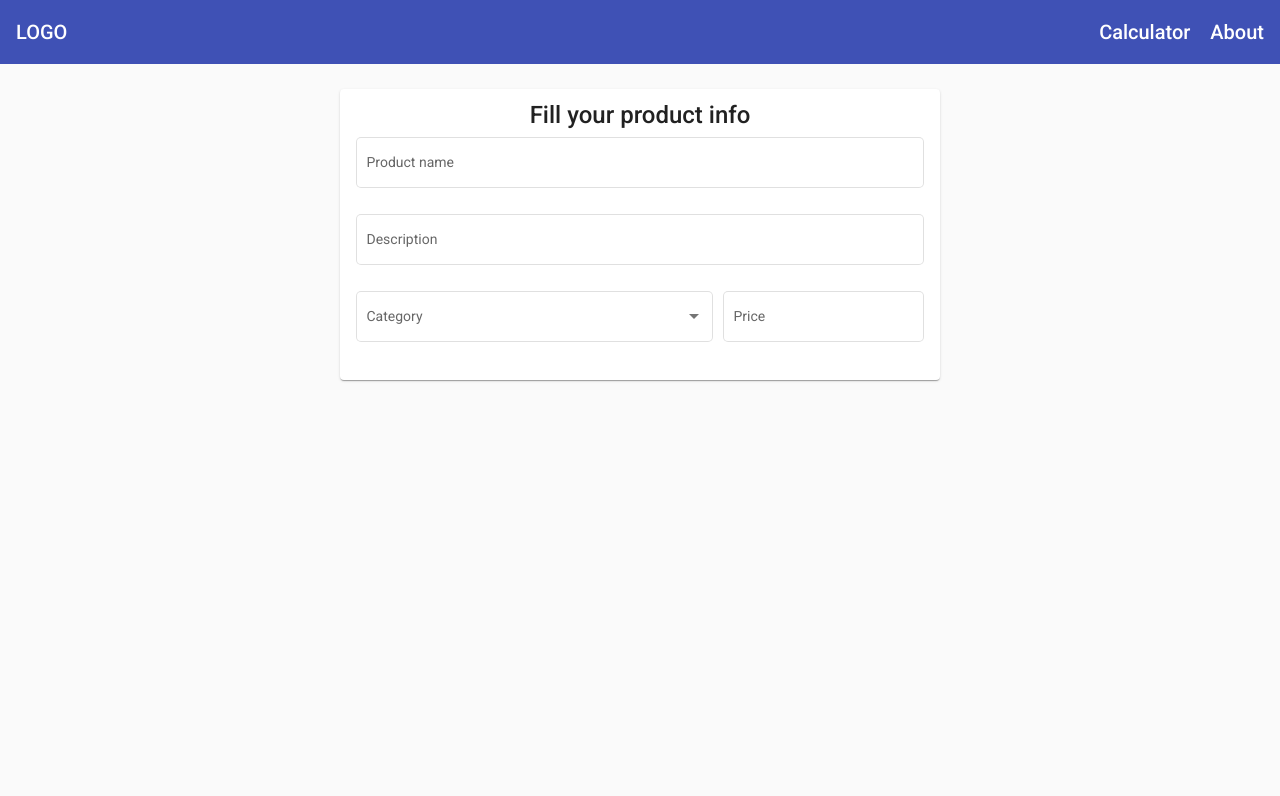
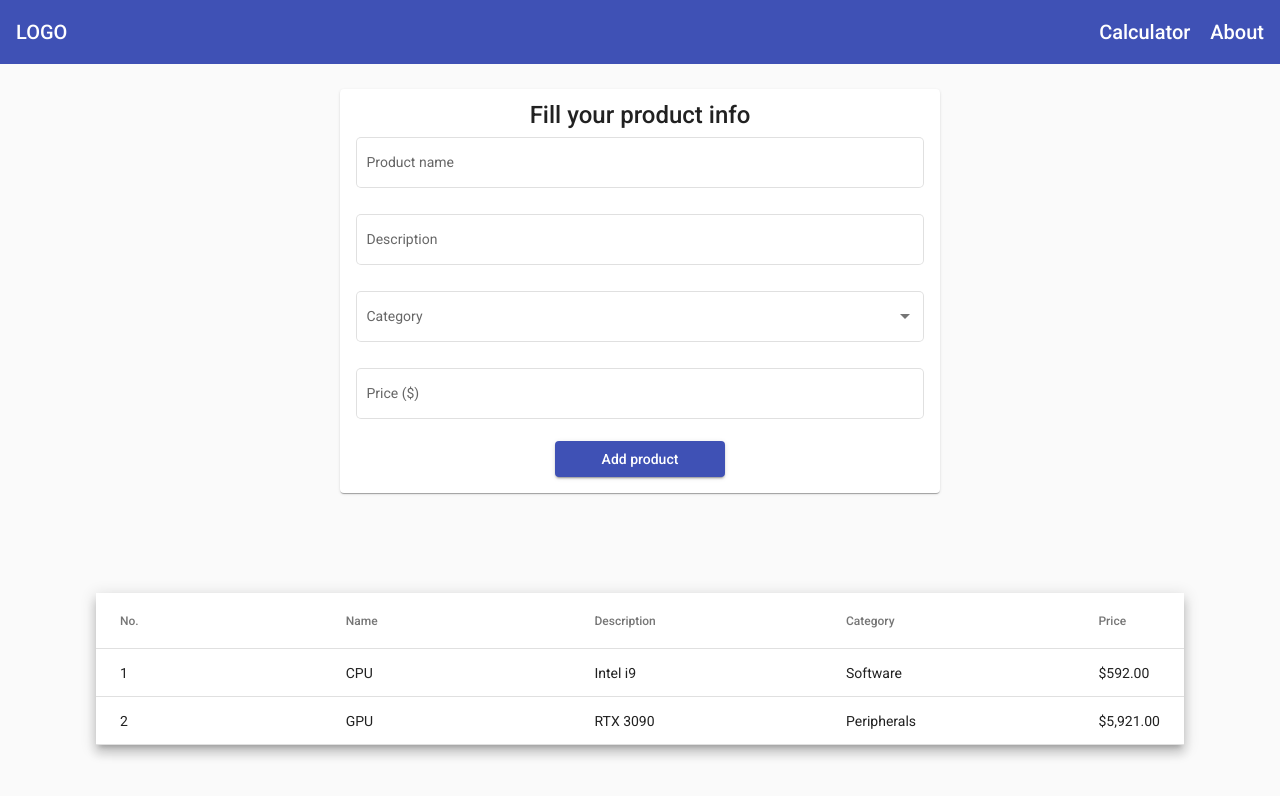
Before and after one commit to RafalSeifert/PC-Hardware-Calculator, an Angular app: page /calculator in a window 1280 px wide. Shown: the top 796 px of the page. Built offline with nearby package versions, Linux system fonts and the light colour scheme.

Commit message:
Add data table layout

```diff
--- a/src/app/calculator/components/form/form.component.html
+++ b/src/app/calculator/components/form/form.component.html
@@ -8,20 +8,19 @@
     <mat-label>Description</mat-label>
     <input matInput />
   </mat-form-field>
-  <div fxLayoutAlign="space-between" fxLayoutGap="10px">
-    <mat-form-field fxFlex="75" appearance="outline">
+  <mat-form-field appearance="outline">
     <mat-label>Category</mat-label>
     <mat-select placeholder="Category">
-        <mat-option value="Computer components">Computer components</mat-option>
-        <mat-option value="Peripherals">Peripherals</mat-option>
-        <mat-option value="Software">Software</mat-option>
-        <mat-option value="Other">Other</mat-option>
+      <mat-option *ngFor="let category of categories" [value]="category">{{
+        category
+      }}</mat-option>
     </mat-select>
   </mat-form-field>
   <mat-form-field fxFlex appearance="outline">
-      <mat-label>Price</mat-label>
+    <mat-label>Price ($)</mat-label>
     <input matInput type="number" />
   </mat-form-field>
+  <div fxLayoutAlign="center">
+    <button mat-raised-button color="primary" fxFlex="30">Add product</button>
   </div>
-  <div fxLayoutAlign="center"></div>
 </mat-card>
--- a/src/app/calculator/components/form/form.component.ts
+++ b/src/app/calculator/components/form/form.component.ts
@@ -1,8 +1,16 @@
 import { Component } from '@angular/core';
+import { BehaviorSubject } from 'rxjs';
 
 @Component({
   selector: 'app-calculator-form',
   templateUrl: './form.component.html',
   styleUrls: ['./form.component.css'],
 })
-export class FormComponent {}
+export class FormComponent {
+  categories: string[] = [
+    'Computer components',
+    'Peripherals',
+    'Software',
+    'Other',
+  ];
+}
--- a/src/app/calculator/components/table/table.component.css
+++ b/src/app/calculator/components/table/table.component.css
@@ -0,0 +1,10 @@
+:host {
+  display: block;
+  margin: 100px auto;
+
+  width: min(85%, 1100px);
+}
+
+td, th {
+  width: 25%;
+}
--- a/src/app/calculator/components/table/table.component.html
+++ b/src/app/calculator/components/table/table.component.html
@@ -0,0 +1,49 @@
+<table
+  mat-table
+  #table
+  [dataSource]="products"
+  class="mat-elevation-z8"
+  cdkDropList
+  [cdkDropListData]="products"
+  (cdkDropListDropped)="dropTable($event)"
+>
+  <!-- Position Column -->
+  <ng-container matColumnDef="id">
+    <th mat-header-cell *matHeaderCellDef>No.</th>
+    <td mat-cell *matCellDef="let element">
+      <mat-icon cdkDragHandle>{{ element.id }}</mat-icon>
+    </td>
+  </ng-container>
+
+  <!-- Name Column -->
+  <ng-container matColumnDef="name">
+    <th mat-header-cell *matHeaderCellDef>Name</th>
+    <td mat-cell *matCellDef="let element">{{ element.name }}</td>
+  </ng-container>
+
+  <!-- Description Column -->
+  <ng-container matColumnDef="description">
+    <th mat-header-cell *matHeaderCellDef>Description</th>
+    <td mat-cell *matCellDef="let element">{{ element.description }}</td>
+  </ng-container>
+
+  <!-- Category Column -->
+  <ng-container matColumnDef="category">
+    <th mat-header-cell *matHeaderCellDef>Category</th>
+    <td mat-cell *matCellDef="let element">{{ element.category }}</td>
+  </ng-container>
+
+  <!-- Price Column -->
+  <ng-container matColumnDef="price">
+    <th mat-header-cell *matHeaderCellDef>Price</th>
+    <td mat-cell *matCellDef="let element">{{ element.price | currency }}</td>
+  </ng-container>
+
+  <tr mat-header-row *matHeaderRowDef="displayedColumns"></tr>
+  <tr
+    mat-row
+    *matRowDef="let row; columns: displayedColumns"
+    cdkDrag
+    [cdkDragData]="row"
+  ></tr>
+</table>
--- a/src/app/calculator/components/table/table.component.ts
+++ b/src/app/calculator/components/table/table.component.ts
@@ -1,8 +1,33 @@
-import { Component } from '@angular/core';
-
+import { Component, ViewChild } from '@angular/core';
+import { CdkDragDrop, moveItemInArray } from '@angular/cdk/drag-drop';
+import { MatTable } from '@angular/material/table';
+import { ProductInterface } from 'src/app/calculator/types/product.interface';
+import { CalculatorService } from 'src/app/calculator/services/calculator.service';
 @Component({
   selector: 'app-calculator-table',
   templateUrl: './table.component.html',
   styleUrls: ['./table.component.css'],
 })
-export class TableComponent {}
+export class TableComponent {
+  @ViewChild('table') table!: MatTable<ProductInterface>;
+  displayedColumns: string[] = [
+    'id',
+    'name',
+    'description',
+    'category',
+    'price',
+  ];
+  products: ProductInterface[];
+
+  constructor(private calculatorService: CalculatorService) {
+    // Getting product's list from CalculatorService
+    this.products = this.calculatorService.getProducts();
+  }
+
+  // Drag&Drop Method
+  dropTable(event: CdkDragDrop<ProductInterface[]>) {
+    const prevIndex = this.products.findIndex((d) => d === event.item.data);
+    moveItemInArray(this.products, prevIndex, event.currentIndex);
+    this.table.renderRows();
+  }
+}
--- /dev/null
+++ b/src/app/calculator/services/calculator.service.ts
@@ -0,0 +1,29 @@
+import { Injectable } from '@angular/core';
+import { ProductInterface } from 'src/app/calculator/types/product.interface';
+
+@Injectable({
+  providedIn: 'root',
+})
+export class CalculatorService {
+  products: ProductInterface[] = [
+    {
+      id: '1',
+      name: 'CPU',
+      description: 'Intel i9',
+      category: 'Software',
+      price: 592,
+    },
+    {
+      id: '2',
+      name: 'GPU',
+      description: 'RTX 3090',
+      category: 'Peripherals',
+      price: 5921,
+    },
+  ];
+  constructor() {}
+
+  getProducts() {
+    return this.products.slice();
+  }
+}
--- a/src/app/calculator/types/product.interface.ts
+++ b/src/app/calculator/types/product.interface.ts
@@ -1,5 +1,5 @@
 export interface ProductInterface {
-  id: string;
+  id: string | number;
   name: string;
   description: string;
   category: string;
```
Also changed, not shown: src/app/calculator/calculator.module.ts (+7 -0 lines). Lines whose indentation alone changed are shown as unchanged.
